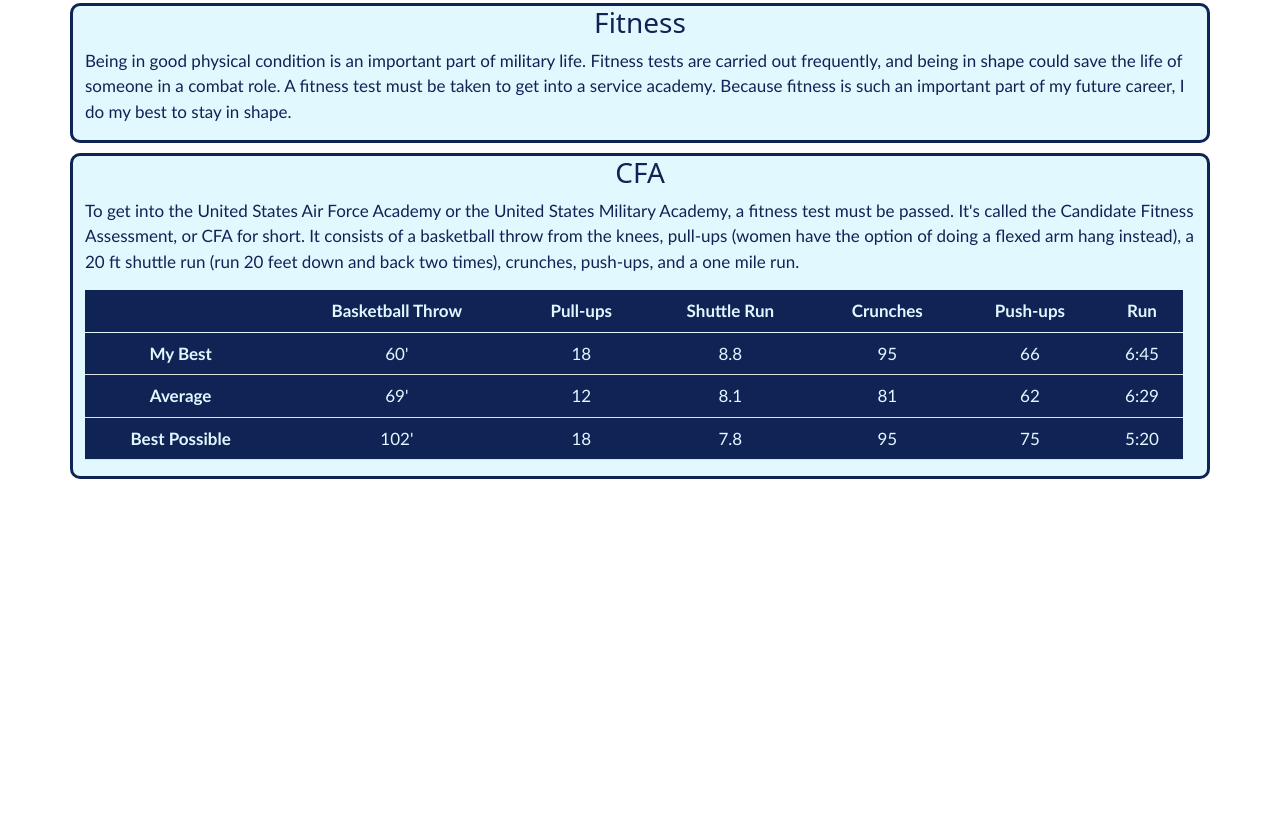
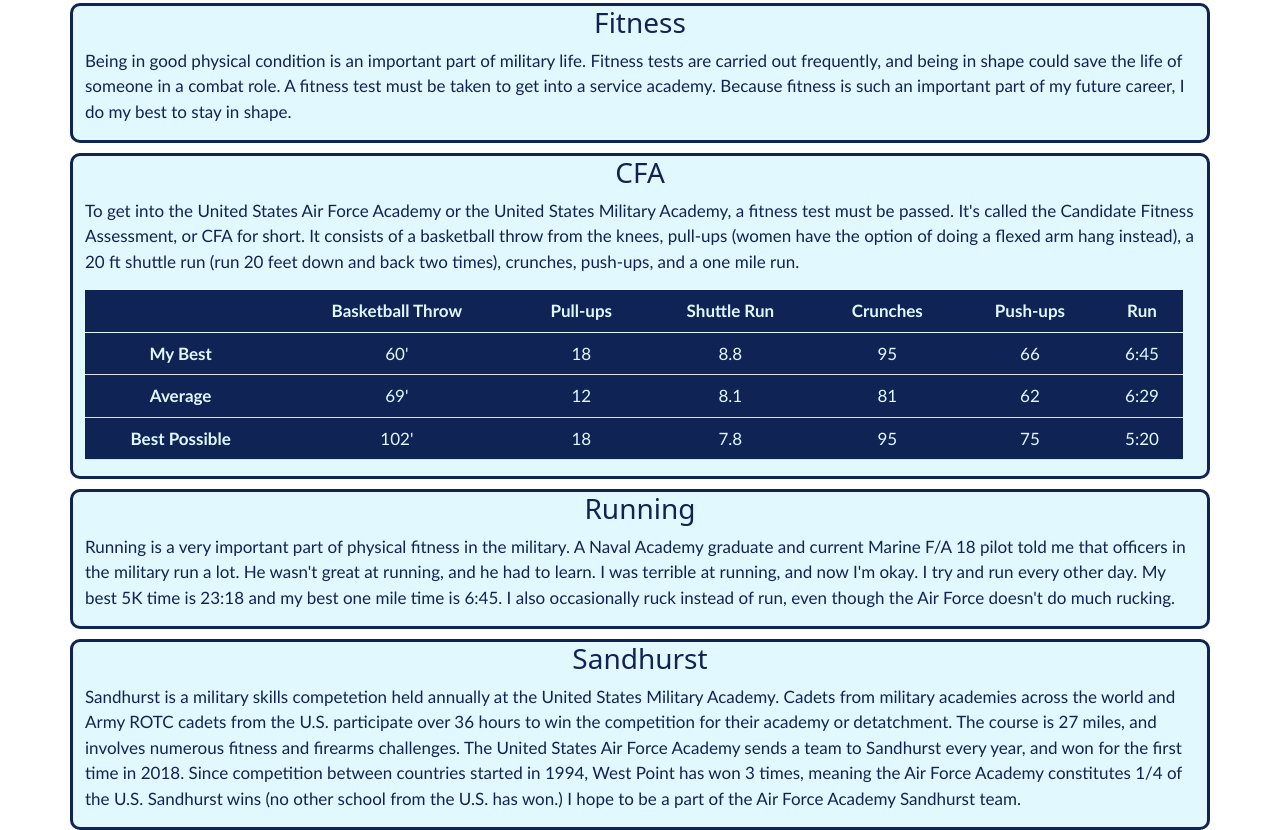
Before and after one commit to 19598/website, a plain HTML site: page pt.html in a window 1280 px wide. Shown: the part 119-949 px from the top of the page. Before the commit the page ends 800 px from the top, so only its background shows below. Drawn offline with Linux system fonts and the light colour scheme.

Commit message:
Added to pt page

```diff
--- a/pt.html
+++ b/pt.html
@@ -113,6 +113,24 @@
         </div>
       </div>
 
+      <div class="container txt-dark outline">
+        <div class="row">
+          <div class="col-md">
+            <h3 class="text-center">Running</h3>
+            <p>Running is a very important part of physical fitness in the military. A Naval Academy graduate and current Marine F/A 18 pilot told me that officers in the military run a lot. He wasn't great at running, and he had to learn. I was terrible at running, and now I'm okay. I try and run every other day. My best 5K time is 23:18 and my best one mile time is 6:45. I also occasionally ruck instead of run, even though the Air Force doesn't do much rucking.</p>
+          </div>
+        </div>
+      </div>
+
+      <div class="container txt-dark outline">
+        <div class="row">
+          <div class="col-md">
+            <h3 class="text-center">Sandhurst</h3>
+            <p>Sandhurst is a military skills competetion held annually at the United States Military Academy. Cadets from military academies across the world and Army ROTC cadets from the U.S. participate over 36 hours to win the competition for their academy or detatchment. The course is 27 miles, and involves numerous fitness and firearms challenges. The United States Air Force Academy sends a team to Sandhurst every year, and won for the first time in 2018. Since competition between countries started in 1994, West Point has won 3 times, meaning the Air Force Academy constitutes 1/4 of the U.S. Sandhurst wins (no other school from the U.S. has won.) I hope to be a part of the Air Force Academy Sandhurst team. </p>
+          </div>
+        </div>
+      </div>
+
      <!-- Bootstrap JavaScript Components-LOAD LAST -->
      <script src="js/bootstrap.bundle.min.js"></script>
 
```
